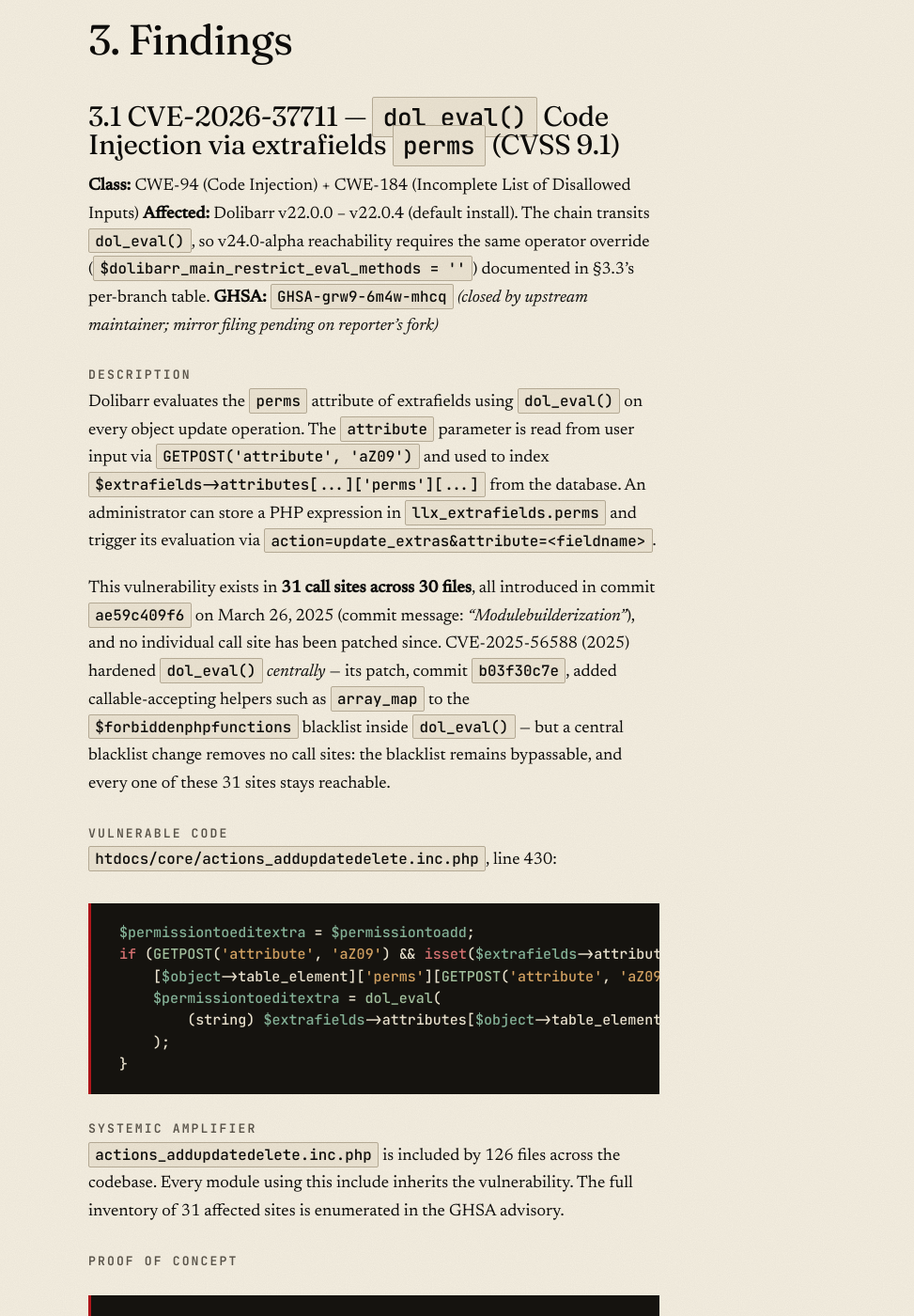
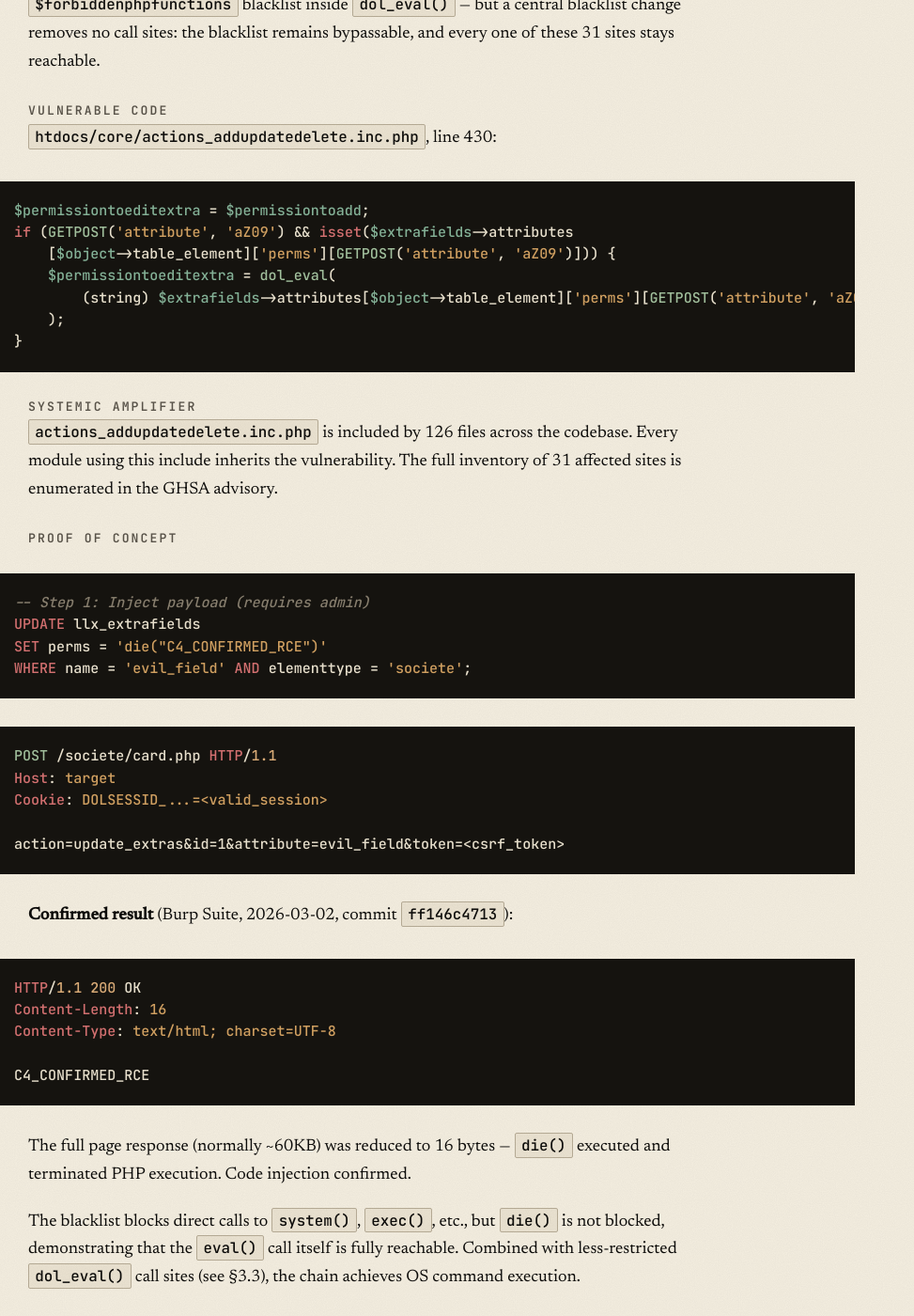
Before and after one commit to bryamzxz/bryamzxz.github.io, a Jekyll site: the page built from _posts/2026-05-25-dol_eval-five-years.md, in a window 1280 px wide and 1400 px high, scrolled down 7343 px. Shown: the whole window at 94% size, without its empty margins (0-973 px from the left). Built offline with Jekyll 4.4.1, drawn with Linux system fonts in a browser that asks for light colours; some of the changed text lies outside the part shown.

Commit message:
assets/css: widen layout columns + breakout for code/tables on wide viewports
The original tokens (--col-prose 38rem, --col-wide 56rem, --col-max
72rem) were tuned for editorial readability — 33em prose width hits the
60-75 char ideal — but on 1920×1080+ monitors that left ~70% of the
viewport blank around a narrow centered column. For a technical
disclosure with code blocks and tables, the discipline was costing
screen real-estate without paying back in readability.

Two changes:

1. Bump the column tokens uniformly:
   --col-prose 38rem → 46rem  (still well under the 75-char ceiling)
   --col-wide  56rem → 62rem
   --col-max   72rem → 80rem

2. Breakout pattern for code blocks and tables in the post body:
   prose stays narrow for readability, but `pre` / `.highlight` / `table`
   expand beyond the column up to --col-wide (62rem) via negative
   margin-left + calc(100%+6rem) width. Scaled down at 900px and 600px
   breakpoints so the breakout doesn't overflow on narrow viewports.

Net effect on wide viewports: the prose itself is comfortable to read,
but code and tables (where horizontal space actually matters) get
~33% more room. On narrow/mobile viewports the layout is unchanged.

```diff
--- a/assets/css/main.css
+++ b/assets/css/main.css
@@ -64,9 +64,9 @@ button { font: inherit; }
   --sp-9: 8rem;
 
   /* Layout columns */
-  --col-prose: 38rem;
-  --col-wide:  56rem;
-  --col-max:   72rem;
+  --col-prose: 46rem;
+  --col-wide:  62rem;
+  --col-max:   80rem;
 }
 
 /* Document */
@@ -669,13 +669,32 @@ main.shell { flex: 1; }
   font-size: var(--fs-sm);
 }
 
-/* Code in post body */
-.post-body pre {
-  margin-left: -1.5rem;
-  margin-right: -1.5rem;
+/* Code in post body — breakout pattern: code blocks and tables expand
+   beyond the prose column up to col-wide on desktop, so the design
+   keeps prose narrow for readability while letting wide content
+   (code, tables) use more screen real-estate on wide viewports. */
+.post-body pre,
+.post-body .highlight,
+.post-body table {
+  width: calc(100% + 6rem);
+  max-width: var(--col-wide);
+  margin-left: -3rem;
+}
+@media (max-width: 900px) {
+  .post-body pre,
+  .post-body .highlight,
+  .post-body table {
+    width: calc(100% + 3rem);
+    margin-left: -1.5rem;
+  }
 }
 @media (max-width: 600px) {
-  .post-body pre { margin-left: -1rem; margin-right: -1rem; }
+  .post-body pre,
+  .post-body .highlight,
+  .post-body table {
+    width: calc(100% + 2rem);
+    margin-left: -1rem;
+  }
 }
 
 /* ———————————————— POST FOOTER ———————————————— */
```
